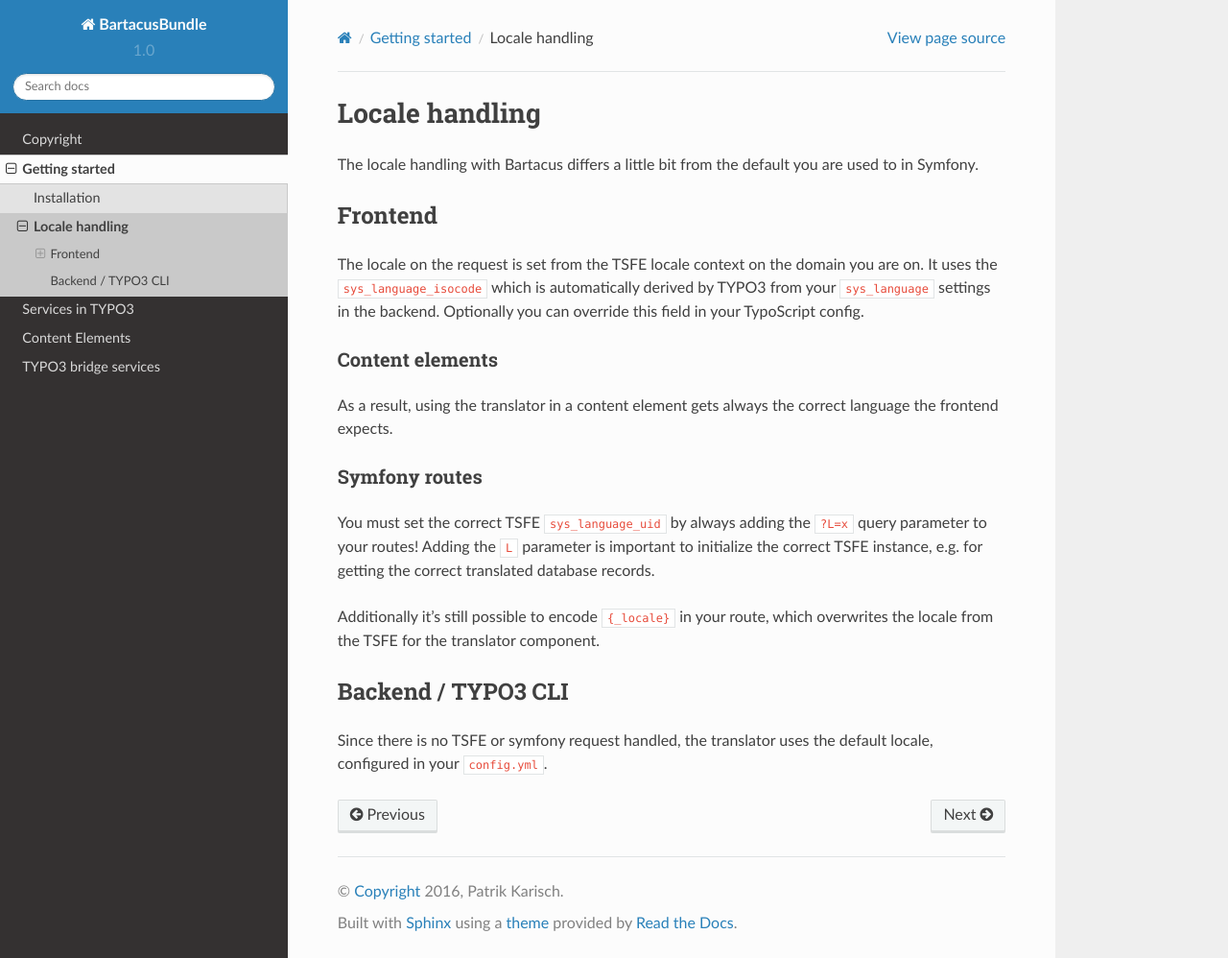
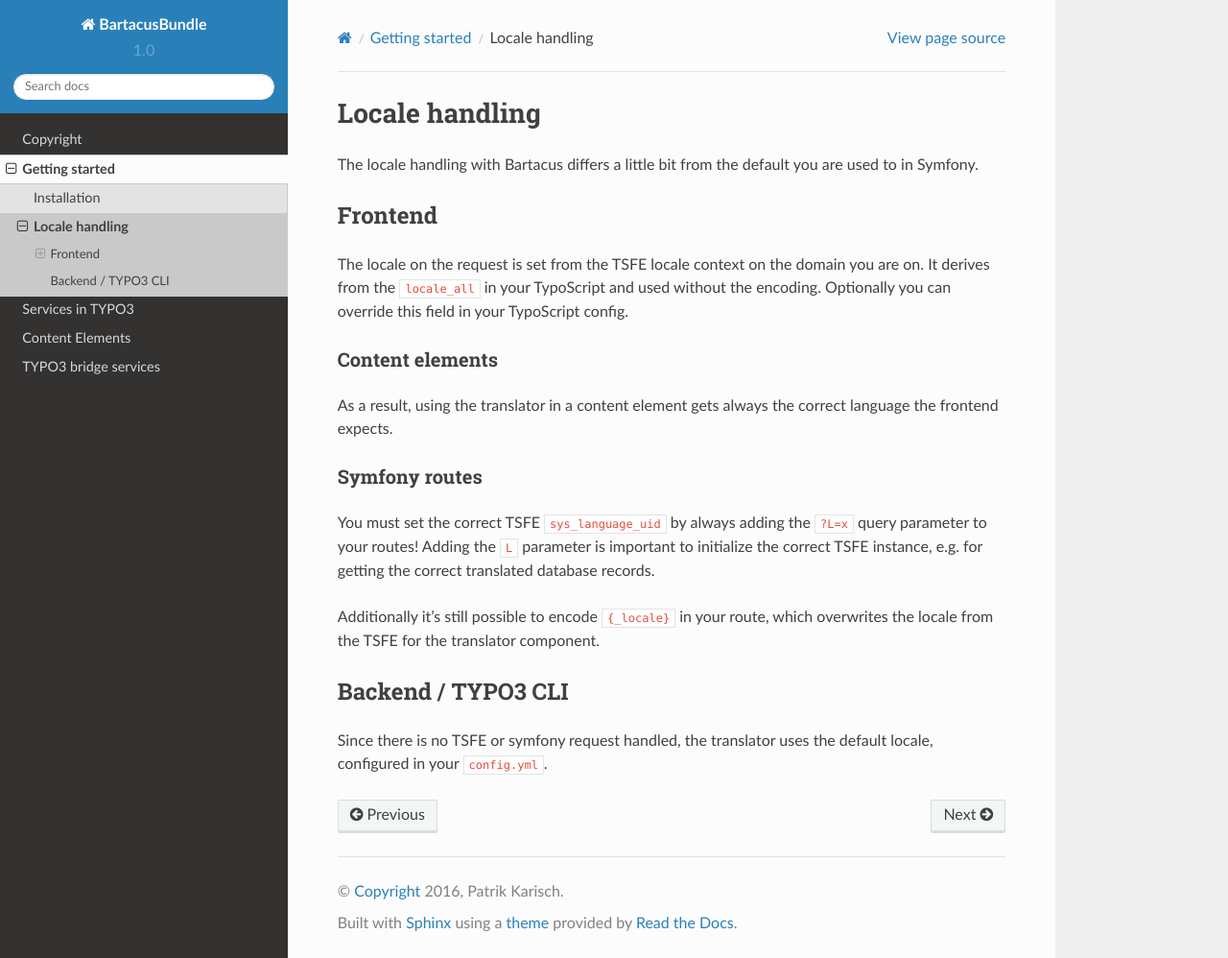
Before and after one commit to Bartacus/BartacusBundle, a Sphinx documentation site: the page built from Resources/doc/getting-started/locale.rst, in a window 1280 px wide and 998 px high. Shown: the whole window at 96% size. Built offline with Sphinx 7.4.7 and the Read the Docs theme 2.0.0, drawn with Linux system fonts in a browser that asks for light colours.

Commit message:
Fix docs about locale

```diff
--- a/Resources/doc/getting-started/locale.rst
+++ b/Resources/doc/getting-started/locale.rst
@@ -9,9 +9,8 @@
 ========
 
 The locale on the request is set from the TSFE locale context on the domain you
-are on. It uses the ``sys_language_isocode`` which is automatically derived by
-TYPO3 from your ``sys_language`` settings in the backend. Optionally you can
-override this field in your TypoScript config.
+are on. It derives from the ``locale_all`` in your TypoScript and used without
+the encoding. Optionally you can override this field in your TypoScript config.
 
 Content elements
 ----------------
```
